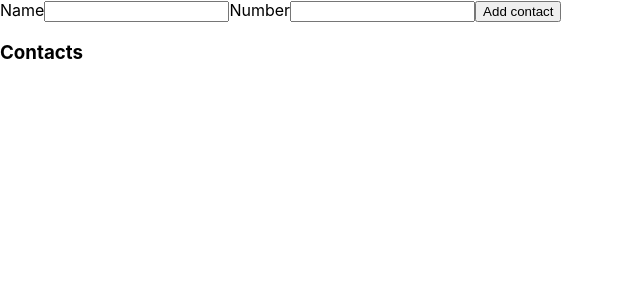
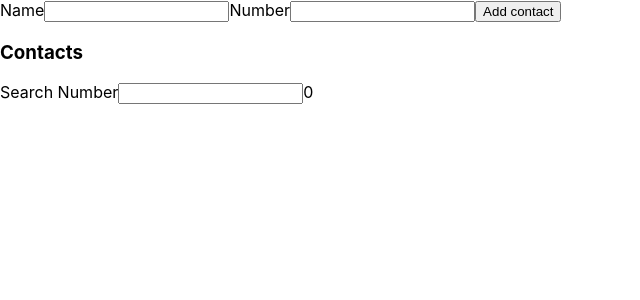
Before and after one commit to Aleksander-Kovalenko/goit-react-hw-02-phonebook, a React (Create React App) app: page / in a window 1280 px wide. Shown: the top 300 px of the page, without its empty margins (0-640 px from the left). Built offline with nearby package versions, Linux system fonts and the light colour scheme.

Commit message:
настройка фильтра номеров

```diff
--- a/src/components/ContactsList/ContactsList.jsx
+++ b/src/components/ContactsList/ContactsList.jsx
@@ -2,11 +2,12 @@
 import { ContactItem } from "./ContactItem";
 
 export const ContactsList = ({ contacts }) => {
+  console.log(contacts);
   return (
     <ul>
       {contacts.map((item) => (
         <ContactItem key={item.id}>
-          {item.name}:{item.number}
+          {item.name}: {item.number}
         </ContactItem>
       ))}
     </ul>
--- a/src/components/Form/Form.jsx
+++ b/src/components/Form/Form.jsx
@@ -4,12 +4,18 @@
 
 export class Form extends Component {
   state = {
-    contacts: [],
+    contacts: [
+      { id: "id-1", name: "Rosie Simpson", number: "459-12-56" },
+      { id: "id-2", name: "Hermione Kline", number: "443-89-12" },
+      { id: "id-3", name: "Eden Clements", number: "645-17-79" },
+      { id: "id-4", name: "Annie Copeland", number: "227-91-26" },
+    ],
     name: "",
     number: "",
+    filter: "",
   };
 
-  // ПЕРЕДЕЛАТЬ ДВЕ ФУНКЦИИ КАК НА ВИДИО
+  // ПЕРЕДЕЛАТЬ ТРИ ФУНКЦИИ КАК НА ВИДИО
   handleInput = (e) => {
     const { value } = e.target;
     this.setState({ name: value });
@@ -18,6 +24,25 @@
     const { value } = e.target;
     this.setState({ number: value });
   };
+  handleFilter = (e) => {
+    const { value } = e.target;
+    const { contacts } = this.state;
+
+    this.setState({ filter: value });
+    const oldArr = [...this.state.contacts];
+
+    const searchNum = oldArr.filter(({ name }) => name.includes(value));
+    console.log(searchNum);
+    return searchNum;
+    // console.log(oldArr);
+
+    // this.setState({
+    //   contacts: searchNum || oldArr,
+    // });
+
+    // this.setState({ contacts: searchNum });
+  };
+
   // ФУНКЦИИ С ВЕРХУ
 
   handleButtonClick = (e) => {
@@ -37,9 +62,10 @@
   };
 
   render() {
-    const { contacts, name, number } = this.state;
+    const { contacts, name, number, filter } = this.state;
     return (
       <>
+        {/* Оптимизировать форму, сделав переиспользываемый компонент label и input */}
         <form onSubmit={this.handleButtonClick}>
           <label htmlFor="">
             <span className="label-form">Name</span>
@@ -68,10 +94,24 @@
           <button type="button" onClick={this.handleButtonClick}>
             Add contact
           </button>
+        </form>
 
-          <h3>Contacts</h3>
-          {contacts.length > 0 && <ContactsList contacts={contacts} />}
-        </form>
+        <h3>Contacts</h3>
+        <label htmlFor="">
+          <span className="label-form">Search Number</span>
+          <input
+            type="text"
+            name="filter"
+            pattern="\+?\d{1,4}?[-.\s]?\(?\d{1,3}?\)?[-.\s]?\d{1,4}[-.\s]?\d{1,4}[-.\s]?\d{1,9}"
+            title="Phone number must be digits and can contain spaces, dashes, parentheses and can start with +"
+            required
+            onChange={this.handleFilter}
+            value={filter}
+          />
+        </label>
+
+        {contacts.length >= 0 && <ContactsList contacts={contacts} /> &&
+          filter.length && <ContactsList contacts={this.handleFilter} />}
       </>
     );
   }
```
Also changed, not shown: src/components/Form/FormInput.jsx (added, +16 -0 lines).
